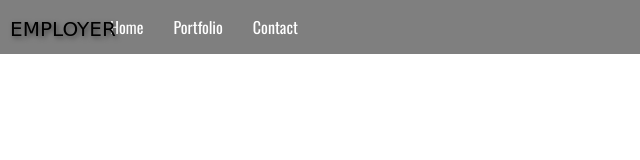
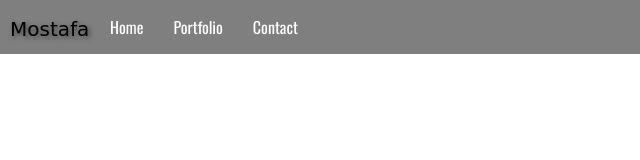
Before and after one commit to Employerrr/Map, a plain HTML site: page index.html in a window 1280 px wide. Shown: the full height of the page, 0-640 px from the left. Drawn offline with nearby package versions, Linux system fonts and the light colour scheme; a web font is replaced by a local one.

Commit message:
Update index.html

```diff
--- a/index.html
+++ b/index.html
@@ -10,7 +10,7 @@
   <body>
  <nav class="navbar">
    <div>
-     <p class="logo"> EMPLOYER </p>
+     <p class="logo"> Mostafa </p>
     <div class="det-logo">
       Maping, Gaming, Fun, Join us !
     </div>
```
